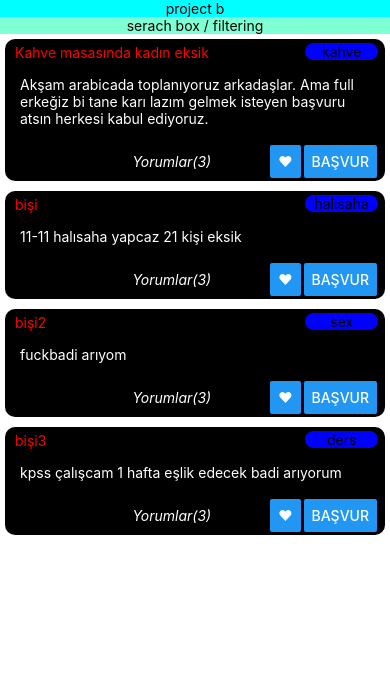
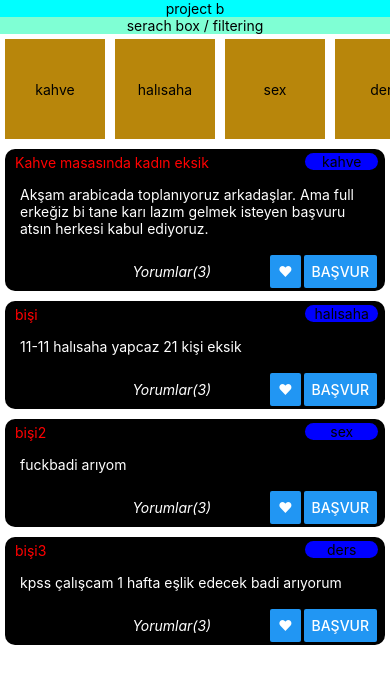
Before and after one commit to egospekos/React_Native_Design_Example, a React Native app: screen / in a window 390 px wide. Shown: the top 684 px of the page. Built offline with nearby package versions, Linux system fonts and the light colour scheme.

Commit message:
kategoriler scroll'u

```diff
--- a/App.js
+++ b/App.js
@@ -5,6 +5,7 @@ import {
   View,
   Button,
   ScrollView,
+  FlatList,
 } from 'react-native';
 
 
@@ -28,11 +29,25 @@ const App = () => {
     <View>
       <View style={homeStyles.container}>
         <View style={homeStyles.topBar}>
+
           <Text stlye={homeStyles.appName}>project b</Text>
         </View>
         <View style={homeStyles.filterBar}>
           <Text stlye={homeStyles.appName}>serach box / filtering</Text>
         </View>
+        <ScrollView horizontal={true}>
+          {
+            Events.map((event)=>{
+              return(
+                <View key={event.id}>
+                  <View style={categoryStyles.card}>
+                    <Text>{event.category}</Text>
+                  </View>
+                </View>
+              )
+            })
+          }
+        </ScrollView>
         <ScrollView>
           {
             Events.map((event)=>{
@@ -142,5 +157,15 @@ const homeStyles = StyleSheet.create({
     backgroundColor:'aquamarine',
   },
 });
+const categoryStyles = StyleSheet.create({
+  card:{
+    height:100,
+    width:100,
+    backgroundColor:'darkgoldenrod',
+    margin:5,
+    alignItems:'center',
+    justifyContent:'center',
+  }
+});
 
 export default App;
```
